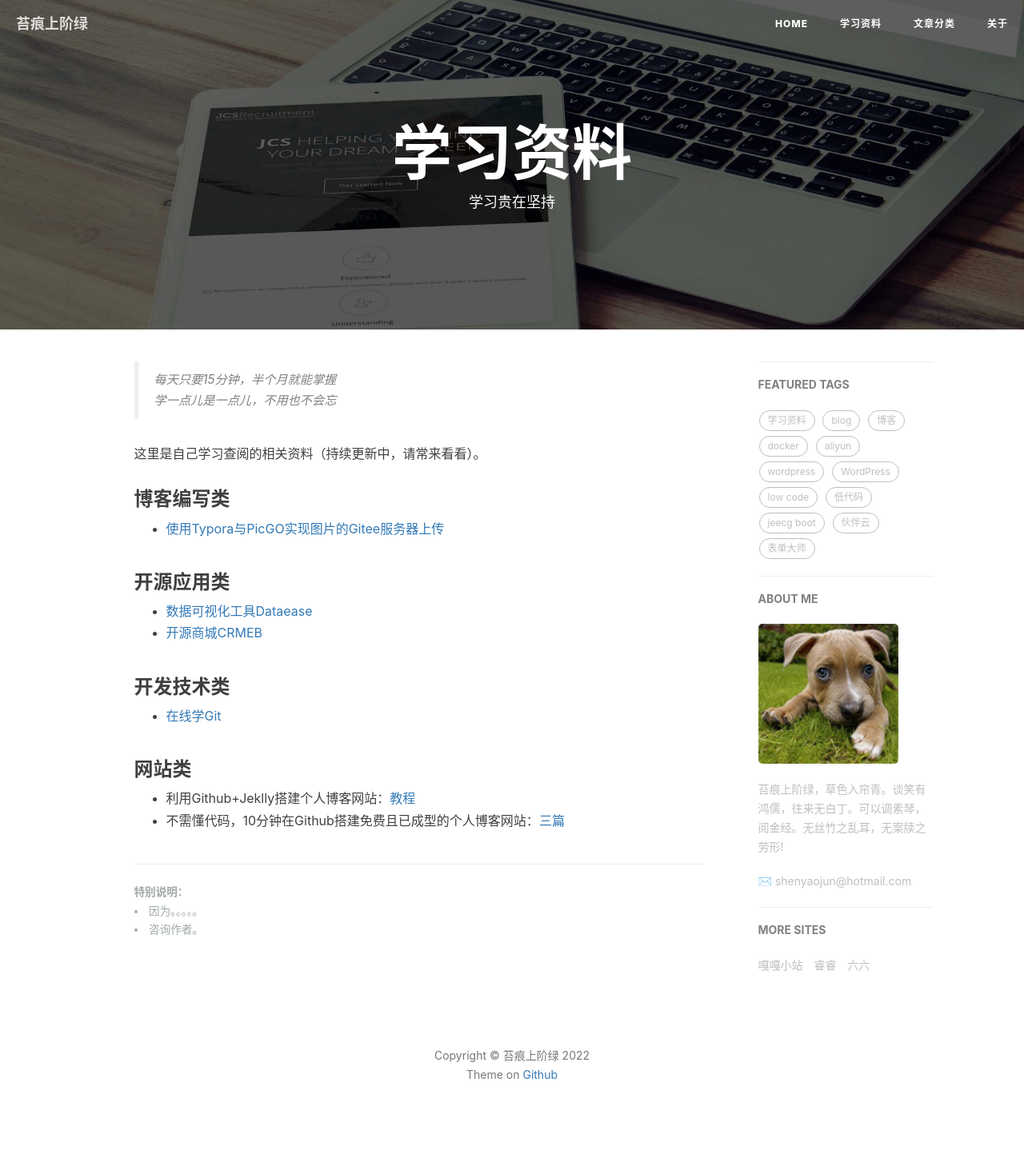
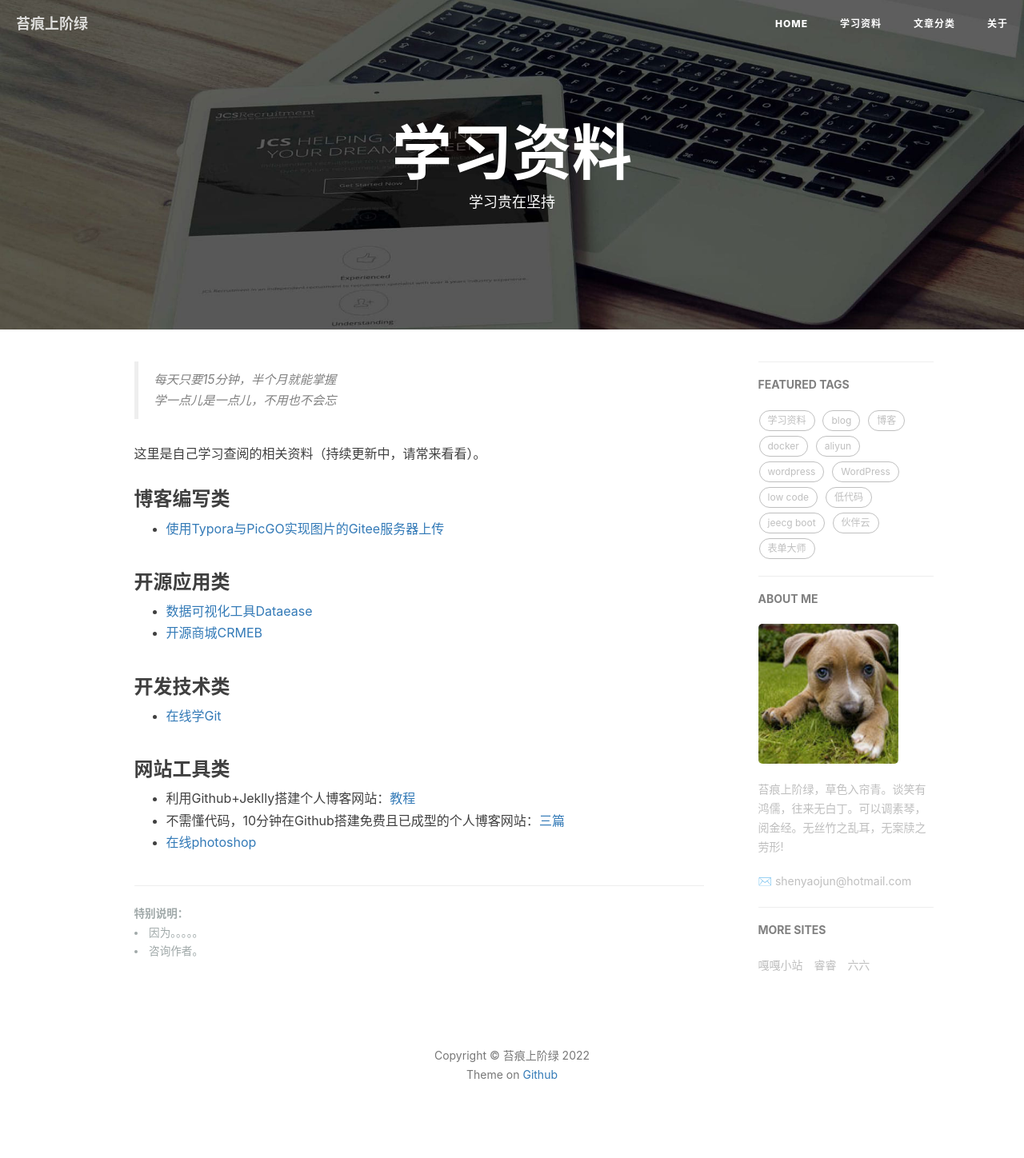
Before and after one commit to shenyaojun/shenyaojun.github.io, a Jekyll site: the page built from 1-resources.html, in a window 1280 px wide. Shown: the whole page at 80% size. Built offline with Jekyll 4.4.1, drawn with Linux system fonts in a browser that asks for light colours; nearby versions of some CDN libraries; comment, search, counter and statistics services are not loaded.

Commit message:
update 学习资料

```diff
--- a/1-resources.html
+++ b/1-resources.html
@@ -44,11 +44,12 @@ header-img: "img/post-bg-rwd.jpg"
 
 
 
-<h3 id="toc_3">网站类</h3>
+<h3 id="toc_3">网站工具类</h3>
 
 <ul>
 <li>利用Github+Jeklly搭建个人博客网站：<a href="https://zhuanlan.zhihu.com/p/91494657">教程</a></li>
 <li>不需懂代码，10分钟在Github搭建免费且已成型的个人博客网站：<a href="https://zhuanlan.zhihu.com/p/74778630">三篇</a></li>
+<li><a href="https://www.photopea.com/">在线photoshop</a></li>
 </ul>
 
 <hr>
```
